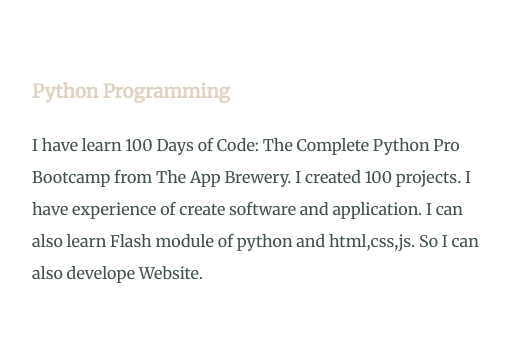
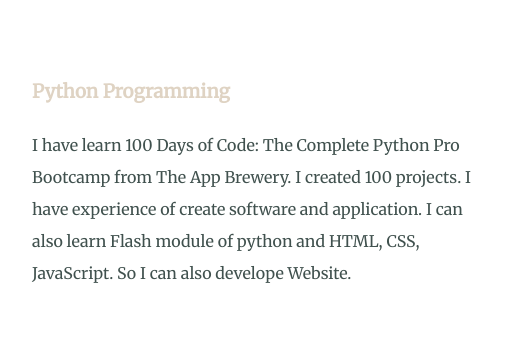
Before and after one commit to AmTeKay/webPages, a plain HTML site: page index.html in a window 1280 px wide. Shown: the part 1680-2019 px from the top of the page, 288-796 px from the left. Drawn offline with Linux system fonts and the light colour scheme.

Commit message:
Update index.html

```diff
--- a/index.html
+++ b/index.html
@@ -42,7 +42,7 @@
         <!-- PYTHON PROGRAMMING CLASS -->
         <img class="python_img" src="images/python.png" alt="python skill img">
         <h3>Python Programming</h3>
-        <p>I have learn 100 Days of Code: The Complete Python Pro Bootcamp from The App Brewery. I created 100 projects. I have experience of create software and application. I can also learn Flash module of python and html,css,js. So I can also develope Website.</p>
+        <p>I have learn 100 Days of Code: The Complete Python Pro Bootcamp from The App Brewery. I created 100 projects. I have experience of create software and application. I can also learn Flash module of python and HTML, CSS, JavaScript. So I can also develope Website.</p>
       </div>
     </div>
     <hr>
```
